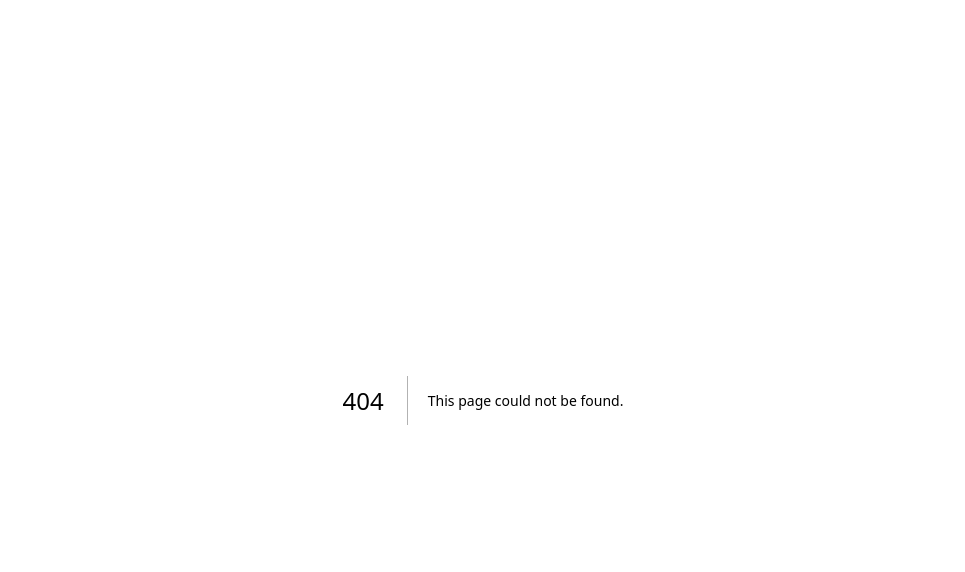
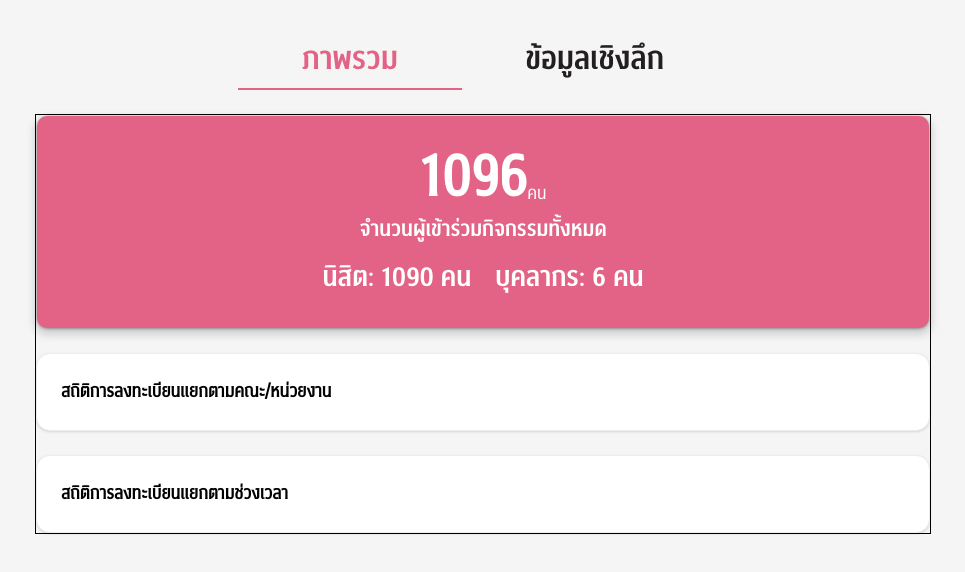
Before and after one commit to NlNJ4/CUNEX-setup-test, a Next.js app: page /dashboard in a window 1280 px wide. Before the commit this address had no page. Shown: the top 572 px of the page, without its empty margins (157-1122 px from the left). Built offline with nearby package versions, Linux system fonts and the light colour scheme.

Commit message:
feature : mock up dashboard layout

```diff
--- /dev/null
+++ b/src/app/dashboard/InsightsTab.tsx
@@ -0,0 +1,92 @@
+import Button from "@components/Button";
+import React from "react";
+
+const InsightsTab = () => {
+  return (
+    <div className="w-full rounded-xl bg-neutral-white space-y-16">
+      <div className="flex justify-between">
+        <div className="space-x-4">
+          <Button mode="filled" bordered="square" expanded={false}>
+            ทั้งหมด
+          </Button>
+          <Button mode="outline" bordered="square" expanded={false}>
+            นิสิต
+          </Button>
+          <Button mode="outline" bordered="square" expanded={false}>
+            บุคลากร
+          </Button>
+        </div>
+        <div>
+          <Button mode="filled" bordered="square" expanded={false}>
+            ตัวกรอง
+          </Button>
+        </div>
+      </div>
+      <div className="w-full rounded-xl border border-neutral-200 bg-white">
+        <div className="rounded-lg p-8 bg-primary text-neutral-white shadow-elevation-3">
+          <div className="flex justify-center items-end">
+            <p className="text-center text-6xl font-bold ">1096</p>
+            <p className="text-center text-lg">คน</p>
+          </div>
+
+          <p className="title-large-emphasized mt-2 text-center">
+            จำนวนผู้เข้าร่วมกิจกรรมทั้งหมด
+          </p>
+          <div className="mt-4 flex justify-center gap-6 text-sm">
+            <span className="headline-medium-emphasized">นิสิต: 1090 คน</span>
+            <span className="headline-medium-emphasized">บุคลากร: 6 คน</span>
+          </div>
+        </div>
+      </div>
+      <p className="headline-large-emphasized">
+        สถิติการลงทะเบียนแยกตามคณะ/หน่วยงาน
+      </p>
+
+      {/* mock */}
+      <div className="w-full rounded-xl border border-neutral-200 bg-white">
+        <div className="rounded-lg p-8 bg-neutral-100 text-neutral-black shadow-elevation-3">
+          <div className="flex justify-center items-end">
+            <p className="text-center text-6xl font-bold ">1096</p>
+            <p className="text-center text-lg">คน</p>
+          </div>
+
+          <p className="title-large-emphasized mt-2 text-center">
+            จำนวนผู้เข้าร่วมกิจกรรมทั้งหมด
+          </p>
+          <div className="mt-4 flex justify-center gap-6 text-sm">
+            <span className="headline-medium-emphasized">นิสิต: 1090 คน</span>
+            <span className="headline-medium-emphasized">บุคลากร: 6 คน</span>
+          </div>
+        </div>
+      </div>
+
+      <p className="headline-large-emphasized">
+        สถิติการลงทะเบียนแยกตามช่วงเวลา
+      </p>
+
+      {/* mock */}
+      <div className="w-full rounded-xl border border-neutral-200 bg-white">
+        <div className="rounded-lg p-8 bg-neutral-100 text-neutral-black shadow-elevation-3">
+          <div className="flex justify-center items-end">
+            <p className="text-center text-6xl font-bold ">1096</p>
+            <p className="text-center text-lg">คน</p>
+          </div>
+
+          <p className="title-large-emphasized mt-2 text-center">
+            จำนวนผู้เข้าร่วมกิจกรรมทั้งหมด
+          </p>
+          <div className="mt-4 flex justify-center gap-6 text-sm">
+            <span className="headline-medium-emphasized">นิสิต: 1090 คน</span>
+            <span className="headline-medium-emphasized">บุคลากร: 6 คน</span>
+          </div>
+        </div>
+      </div>
+
+      <Button mode="filled" bordered="square" expanded={false}>
+        เปรียบเทียบสถิติการลงทะเบียนเข้าร่วมกิจกรรม
+      </Button>
+    </div>
+  );
+};
+
+export default InsightsTab;
--- /dev/null
+++ b/src/app/dashboard/OverviewTab.tsx
@@ -0,0 +1,40 @@
+import React from "react";
+
+const OverviewTab = () => {
+  return (
+    <div className="space-y-6">
+
+       <div className="w-full rounded-xl border border-neutral-200 bg-white">
+        <div className="rounded-lg p-8 bg-primary text-neutral-white shadow-elevation-3">
+          <div className="flex justify-center items-end">
+            <p className="text-center text-6xl font-bold ">1096</p>
+            <p className="text-center text-lg">คน</p>
+          </div>
+
+          <p className="title-large-emphasized mt-2 text-center">
+            จำนวนผู้เข้าร่วมกิจกรรมทั้งหมด
+          </p>
+          <div className="mt-4 flex justify-center gap-6 text-sm">
+            <span className="headline-medium-emphasized">นิสิต: 1090 คน</span>
+            <span className="headline-medium-emphasized">บุคลากร: 6 คน</span>
+          </div>
+        </div>
+      </div>
+
+
+      <div className="w-full rounded-xl border border-neutral-200 bg-white p-6 shadow-sm">
+        <h2 className="text-lg font-semibold">
+          สถิติการลงทะเบียนแยกตามคณะ/หน่วยงาน
+        </h2>
+      </div>
+
+      <div className="w-full rounded-xl border border-neutral-200 bg-white p-6 shadow-sm">
+        <h2 className="text-lg font-semibold">
+          สถิติการลงทะเบียนแยกตามช่วงเวลา
+        </h2>
+      </div>
+    </div>
+  );
+};
+
+export default OverviewTab;
--- /dev/null
+++ b/src/app/dashboard/page.tsx
@@ -0,0 +1,45 @@
+'use client';
+
+import { useState } from 'react';
+import cn from '@utils/cn';
+import OverviewTab from './OverviewTab';
+import InsightsTab from './InsightsTab';
+
+const tabs = [
+  { id: 'overview', label: 'ภาพรวม' },
+  { id: 'insights', label: 'ข้อมูลเชิงลึก' },
+];
+
+const DashboardPage = () => {
+  const [activeTab, setActiveTab] = useState<string>('overview');
+
+//   this is just a mockup
+  return (
+    <div className="flex w-full min-h-screen flex-col items-center bg-neutral-100 p-4 md:p-8">
+      <div className="container max-w-4xl space-y-6 flex flex-col items-center">
+        <nav className="flex justify-center w-auto">
+          {tabs.map((tab) => (
+            <button
+              key={tab.id}
+              onClick={() => setActiveTab(tab.id)}
+              className={cn(
+                'px-16 py-2 text-base font-semibold transition-colors duration-200',
+                activeTab === tab.id
+                  ? 'border-b-2 border-primary text-primary'
+                  : 'border-b-2 border-transparent text-neutral-600 hover:text-primary'
+              )}
+            >
+              <p className='headline-large-emphasized'>{tab.label}</p>
+            </button>
+          ))}
+        </nav>
+
+        <div className="w-full border border-black">
+          {activeTab === 'overview' ? <OverviewTab /> : <InsightsTab />}
+        </div>
+      </div>
+    </div>
+  );
+};
+
+export default DashboardPage;
```
